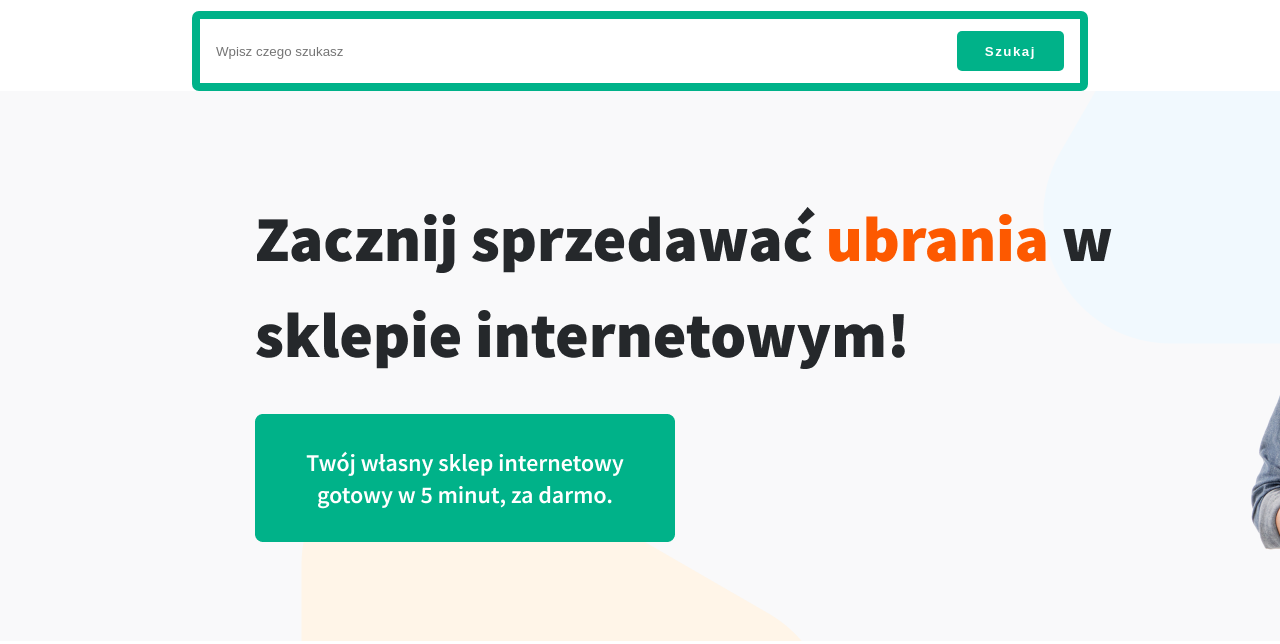
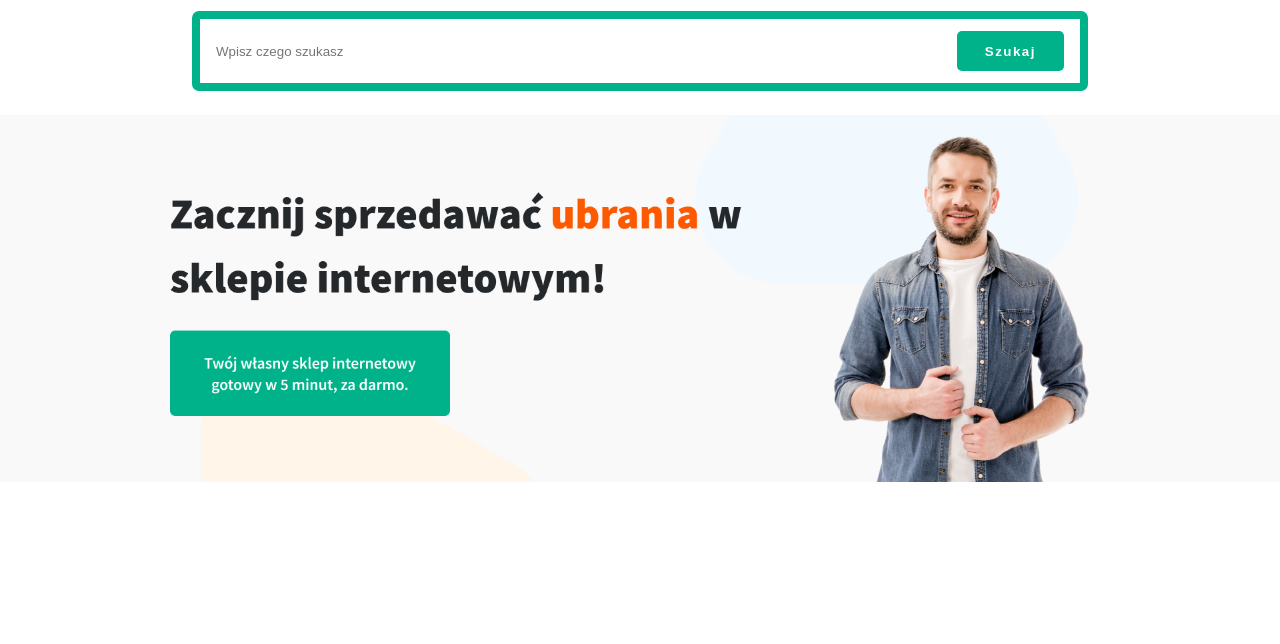
Before and after one commit to 3ASYC0D3/Netgraf, a plain HTML site: page index.html in a window 1280 px wide. Shown: the part 251-895 px from the top of the page. After the commit the page ends 800 px from the top, so only its background shows below. Drawn offline with nearby package versions, Linux system fonts and the light colour scheme.

Commit message:
Style swiper slides

```diff
--- a/CSS/styles.css
+++ b/CSS/styles.css
@@ -183,22 +183,26 @@ input:focus {
     outline: none;
 }
 
-.slider {
-    background-image: url('../png/banner.png');
-    background-size: cover;
-    background-position: center;
-    background-repeat: no-repeat;
+.swiper {
     width: 100vw;
-    height: 550px;
+    height: auto;
     margin-top: 1.5rem;
+}
+
+.swiper-img {
+    width: 100%;
+}
+
+.swiper-slide {
+    display: block;
+    width: 100%;
+    height: 100%;
 }
 
 .hamburger {
     font-size: 3rem;
     color:rgb(0, 178, 137);
     padding: 1rem;
-    /* position: absolute;
-    visibility: hidden; */
 }
 
 
```
